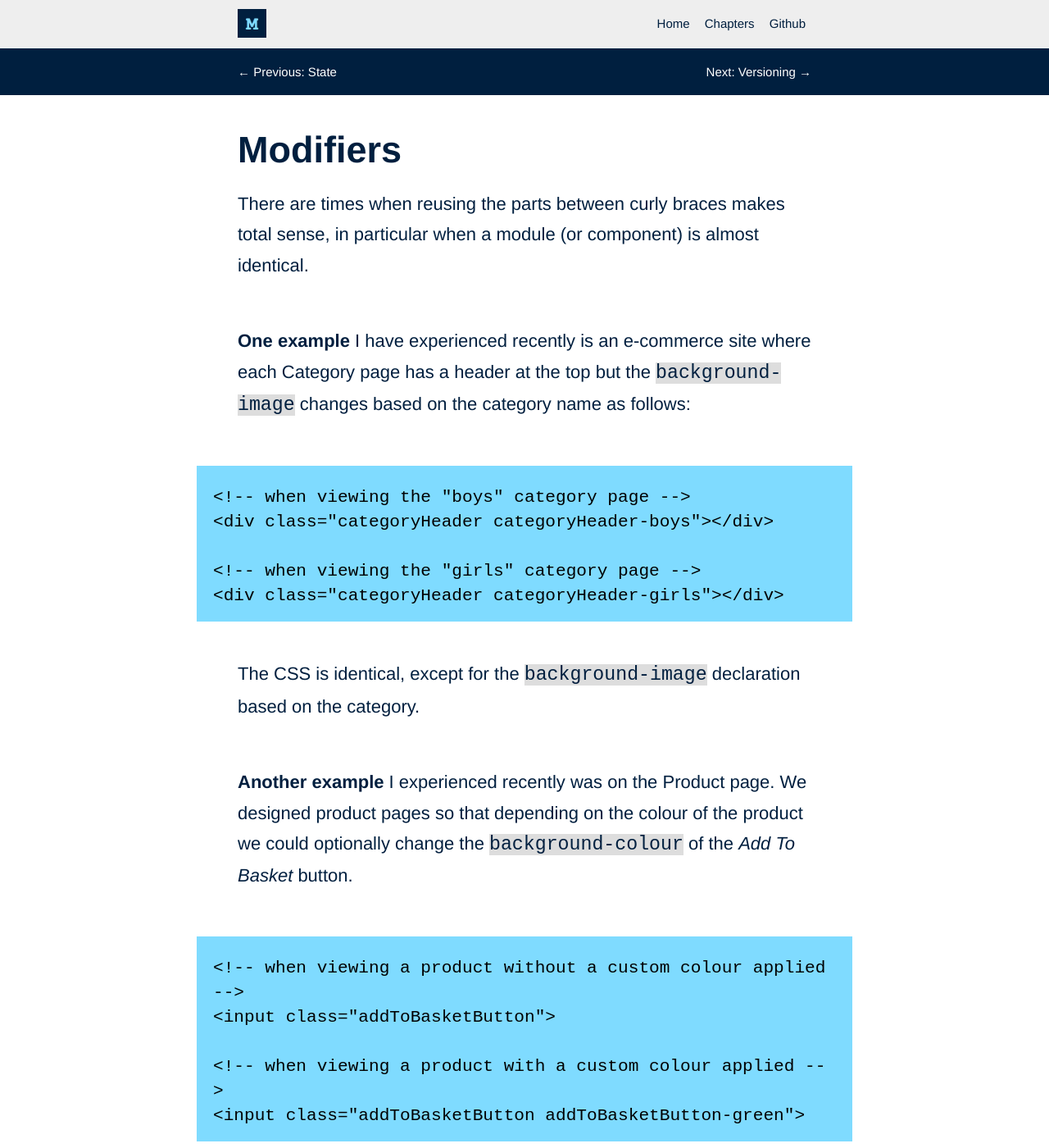
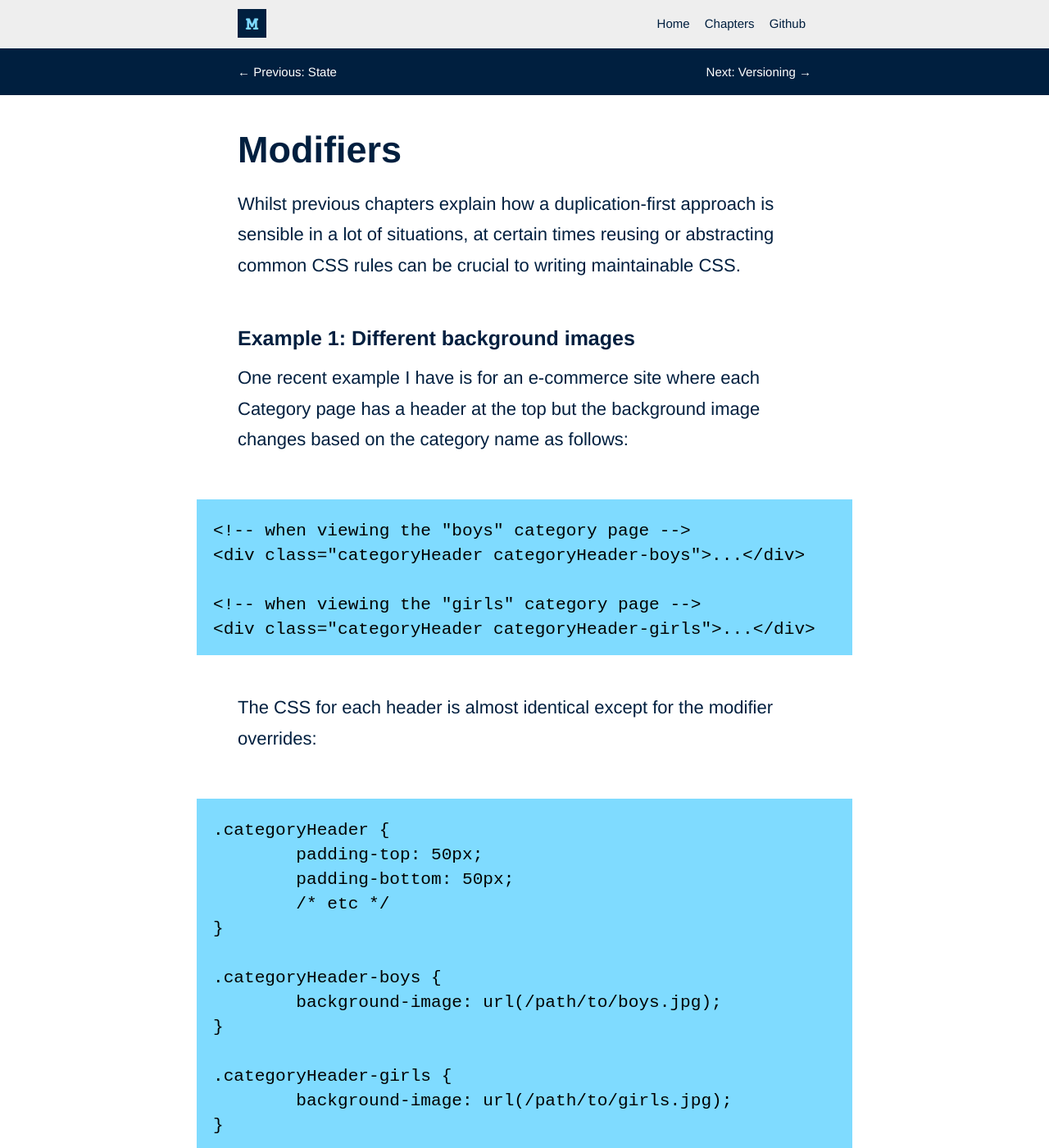
Before and after one commit to adamsilver/maintainablecss.com-jekyll, a Jekyll site: the page built from _chapters/08-modifiers.md, in a window 1280 px wide and 1400 px high. Shown: the whole window at 82% size. Built offline with Jekyll 4.4.1, drawn with Linux system fonts in a browser that asks for light colours; some of the changed text lies outside the part shown.

Commit message:
modifier stuff

```diff
--- a/_chapters/08-modifiers.md
+++ b/_chapters/08-modifiers.md
@@ -6,24 +6,49 @@ permalink: /chapters/modifiers/
 description: Use modifiers to change appearance based on slight differences.
 ---
 
-There are times when reusing the parts between curly braces makes total sense, in particular when a module (or component) is almost identical.
+Whilst previous chapters explain how a duplication-first approach is sensible in a lot of situations, at certain times reusing or abstracting common CSS rules can be crucial to writing maintainable CSS.
 
-**One example** I have experienced recently is an e-commerce site where each Category page has a header at the top but the `background-image` changes based on the category name as follows:
+## Example 1: Different background images
+
+One recent example I have is for an e-commerce site where each Category page has a header at the top but the background image changes based on the category name as follows:
 
 	<!-- when viewing the "boys" category page -->
-	<div class="categoryHeader categoryHeader-boys"></div>
+	<div class="categoryHeader categoryHeader-boys">...</div>
 
 	<!-- when viewing the "girls" category page -->
-	<div class="categoryHeader categoryHeader-girls"></div>
+	<div class="categoryHeader categoryHeader-girls">...</div>
 
-The CSS is identical, except for the `background-image` declaration based on the category.
+The CSS for each header is almost identical except for the modifier overrides:
 
-**Another example** I experienced recently was on the Product page. We designed product pages so that depending on the colour of the product we could optionally change the `background-colour` of the *Add To Basket* button.
+	.categoryHeader {
+		padding-top: 50px;
+		padding-bottom: 50px;
+		/* etc */
+	}
 
-	<!-- when viewing a product without a custom colour applied -->
-	<input class="addToBasketButton">
+	.categoryHeader-boys {
+		background-image: url(/path/to/boys.jpg);
+	}
 
-	<!-- when viewing a product with a custom colour applied -->
+	.categoryHeader-girls {
+		background-image: url(/path/to/girls.jpg);
+	}
+
+## Example 2: Different colour buttons
+
+In the same site we designed Product pages so that depending on the colour of the product, we could optionally configure the background colour of the *Add To Basket* button to match, in the CMS.
+
+	<!-- when viewing a product with a green colour applied -->
 	<input class="addToBasketButton addToBasketButton-green">
 
-Easy.
+The CSS for the green button is identical except for the background-color as follows:
+
+	.addToBasketButton {
+		padding: 10px 30px;
+		text-align: center;
+		/* etc */
+	}
+
+	.addToBasketButton-green {
+		background-color: green;
+	}
```
